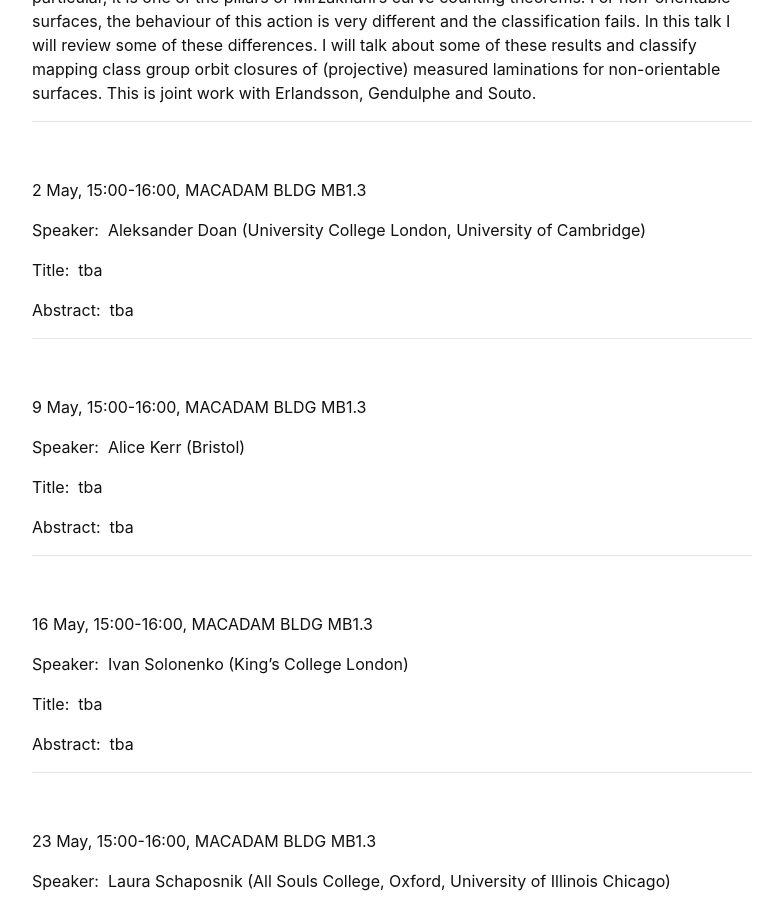
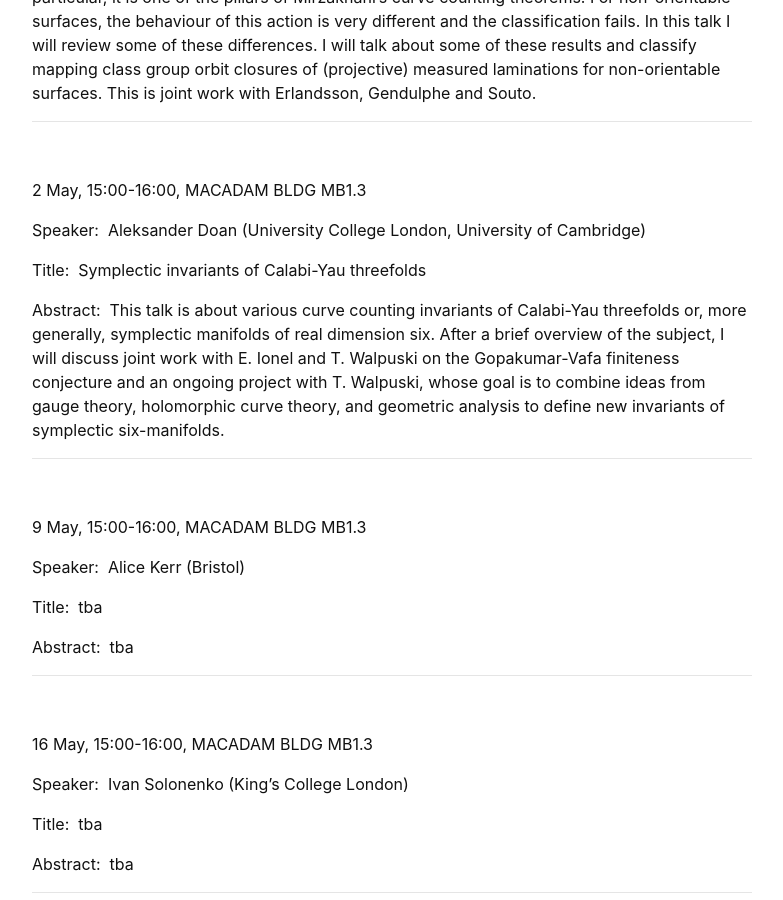
Before and after one commit to kcl-geometry-seminar/kcl-geometry-seminar.github.io, a Jekyll site: the page built from pages/index.md, in a window 1280 px wide and 900 px high, scrolled down 4356 px. Shown: the whole window, without its empty margins (248-1031 px from the left). Built offline with Jekyll 4.4.1, drawn with Linux system fonts in a browser that asks for light colours; formulas are drawn with MathJax 3; a script that is not in the unit is left out.

Commit message:
Add A. Doan's talk

```diff
--- a/pages/index.md
+++ b/pages/index.md
@@ -166,9 +166,9 @@ Abstract:&nbsp; The space of measured laminations on a hyperbolic surface is a g
 
 Speaker:&nbsp; Aleksander Doan (University College London, University of Cambridge)
 
-Title:&nbsp; tba
+Title:&nbsp; Symplectic invariants of Calabi-Yau threefolds
 
-Abstract:&nbsp; tba
+Abstract:&nbsp; This talk is about various curve counting invariants of Calabi-Yau threefolds or, more generally, symplectic manifolds of real dimension six.  After a brief overview of the subject, I will discuss joint work with E. Ionel and T. Walpuski on the Gopakumar-Vafa finiteness conjecture and an ongoing project with T. Walpuski, whose goal is to combine ideas from gauge theory, holomorphic curve theory, and geometric analysis to define new invariants of symplectic six-manifolds.
 
 
 -----------------------------------------------------------
```
